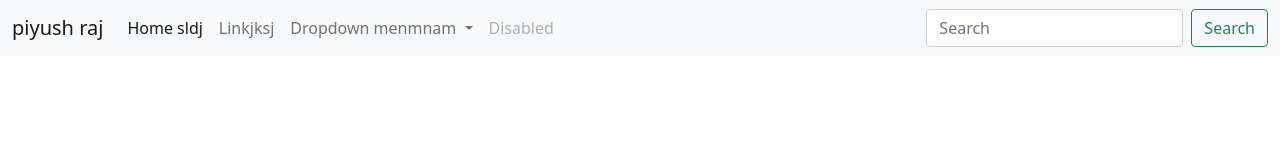
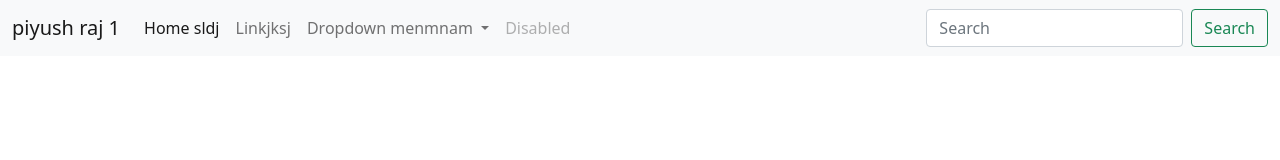
Before and after one commit to P-iyushRaj/webcheck, a plain HTML site: page index.html in a window 1280 px wide. Drawn offline with nearby package versions, Linux system fonts and the light colour scheme.

Commit message:
commit 2

```diff
--- a/index.html
+++ b/index.html
@@ -13,7 +13,7 @@
   <body>
 <nav class="navbar navbar-expand-lg navbar-light bg-light">
   <div class="container-fluid">
-    <a class="navbar-brand" href="#">piyush raj</a>
+    <a class="navbar-brand" href="#">piyush raj 1</a>
     <button class="navbar-toggler" type="button" data-bs-toggle="collapse" data-bs-target="#navbarSupportedContent" aria-controls="navbarSupportedContent" aria-expanded="false" aria-label="Toggle navigation">
       <span class="navbar-toggler-icon"></span>
     </button>
```
